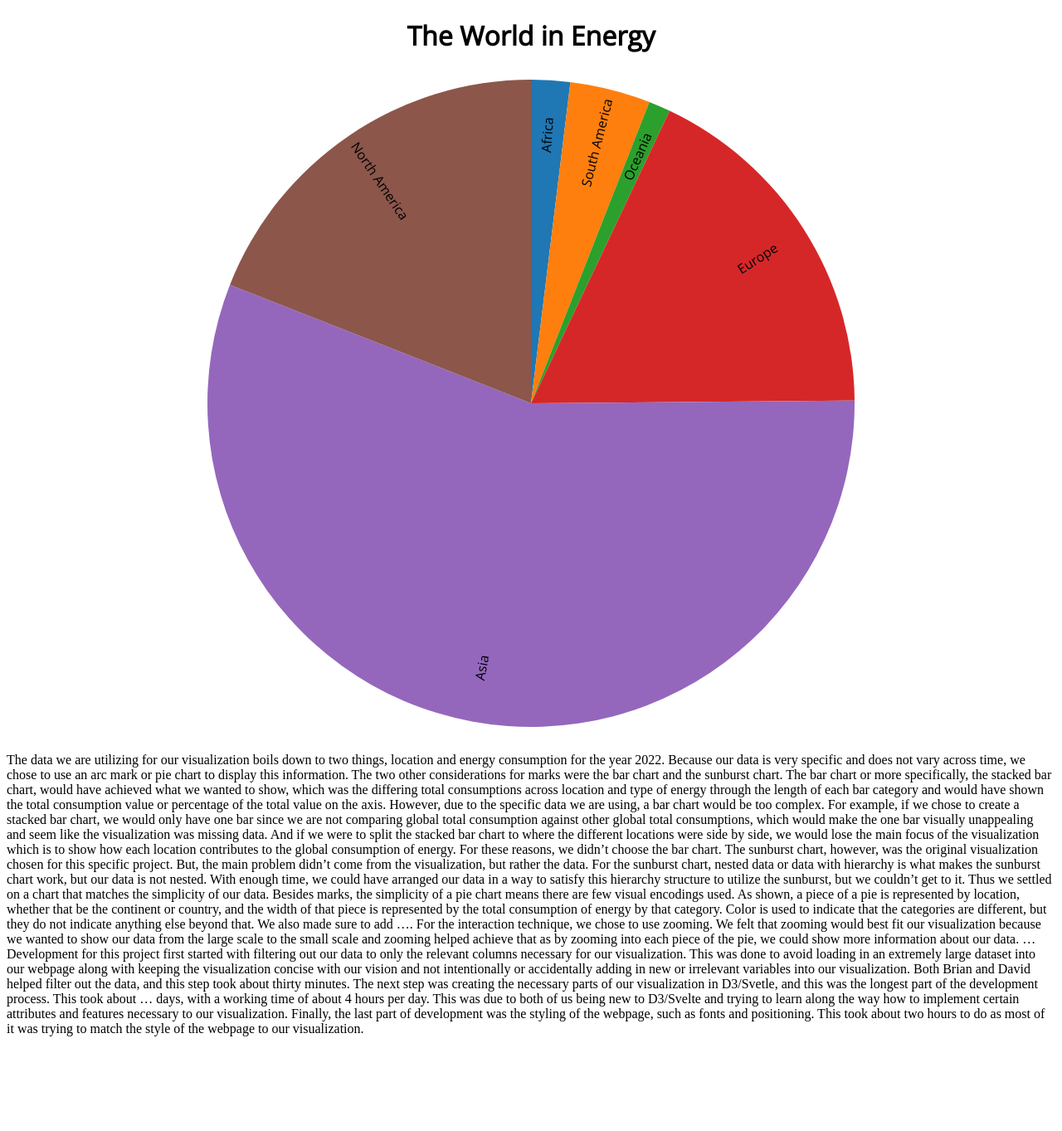
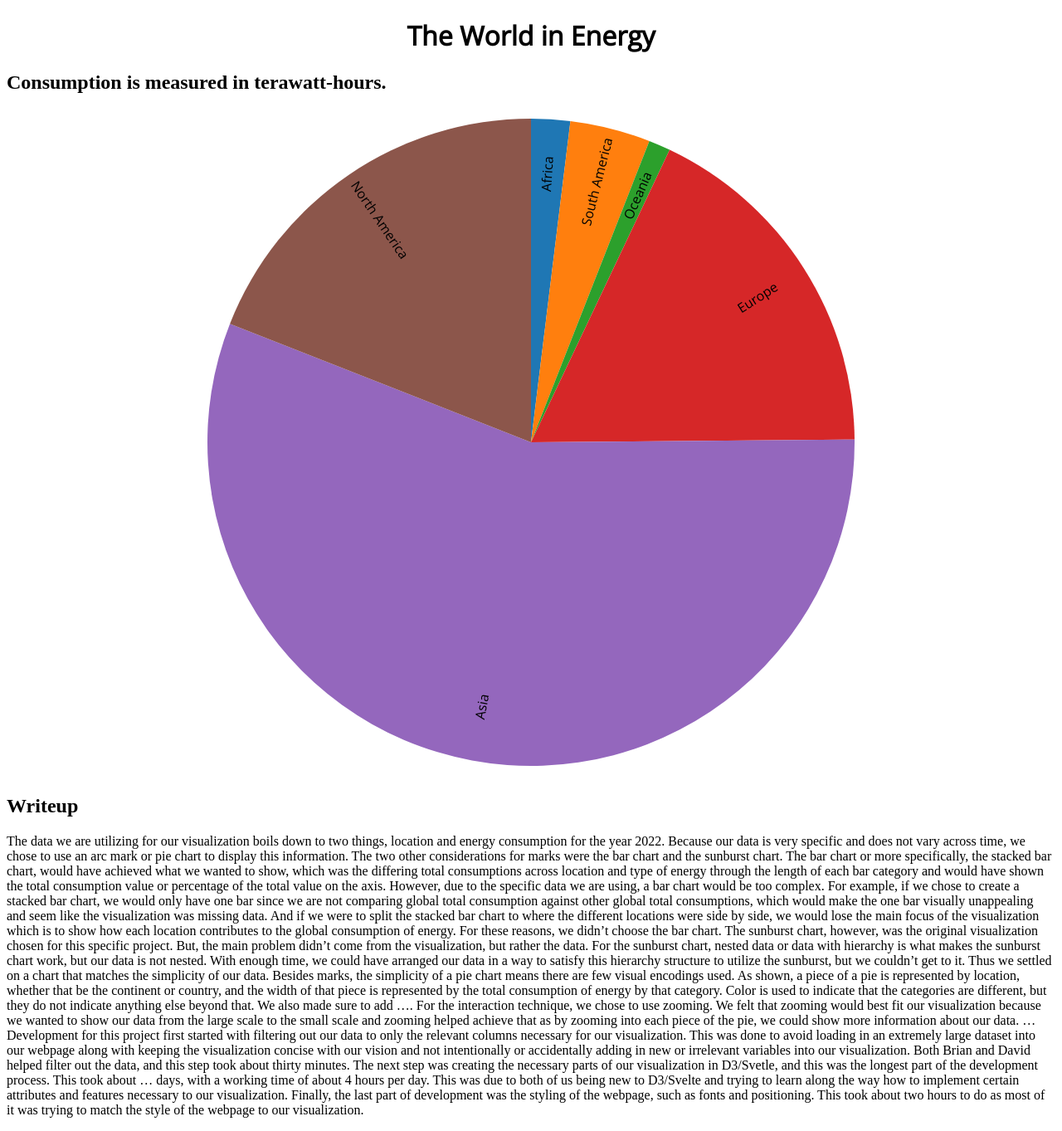
Before and after one commit to bagonup/dsc106-project3, a SvelteKit app: page / in a window 1280 px wide. Shown: the whole page at 83% size. Before the commit the page ends 1265 px from the top, so only its background shows below. Built offline with nearby package versions, Linux system fonts and the light colour scheme.

Commit message:
Added some minor things

```diff
--- a/src/components/App.svelte
+++ b/src/components/App.svelte
@@ -335,6 +335,7 @@
 
 <main>
   <h1>The World in Energy</h1>
+  <h2>Consumption is measured in terawatt-hours.</h2>
   <h2>
     <button id="backButton" style="display: none; margin: auto;"
       >Back to Continent</button
@@ -344,6 +345,7 @@
     <div id="continentPie"></div>
     <div id="newpie"></div>
   </body>
+  <h2>Writeup</h2>
   <p>
     The data we are utilizing for our visualization boils down to two things,
     location and energy consumption for the year 2022. Because our data is very
@@ -417,4 +419,7 @@
     align-items: center;
     margin: 0;
   }
+  p {
+    text-align: left;
+  }
 </style>
```
